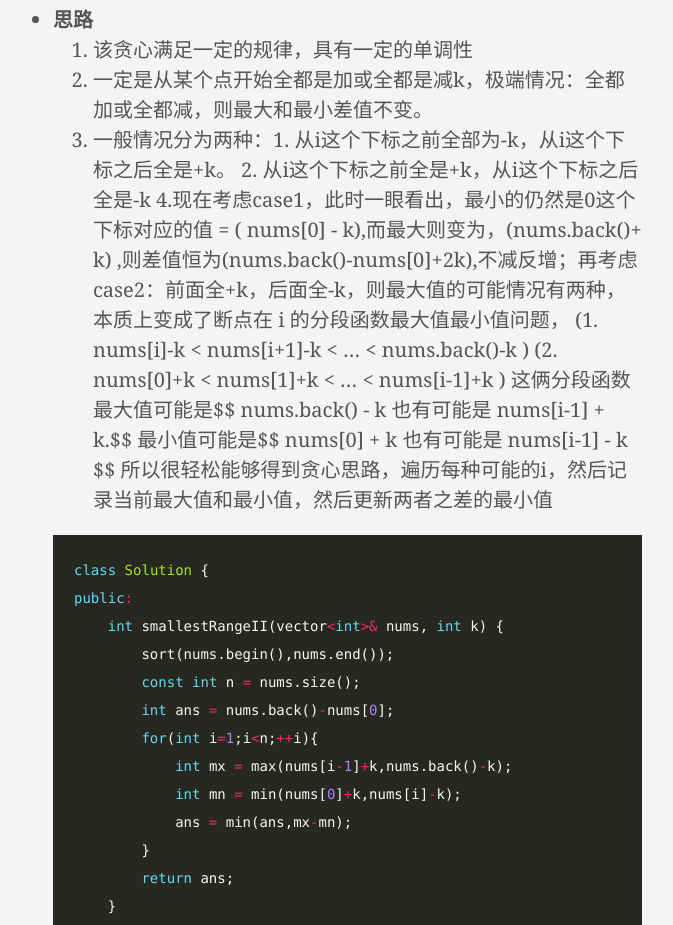
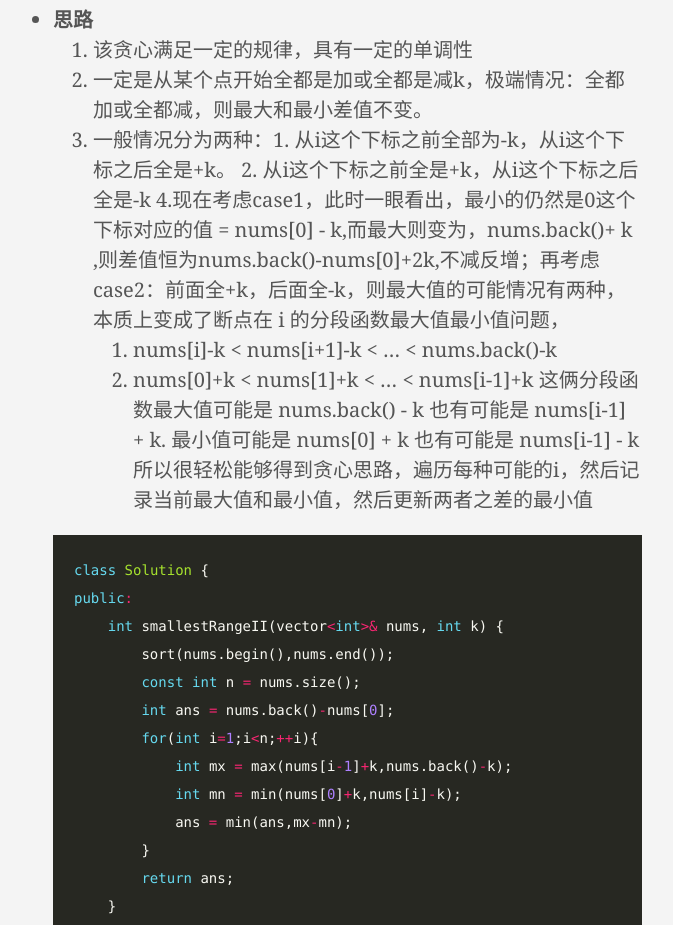
Before and after one commit to cucumberleo/cucumberleo.github.io, a plain HTML site: page post/greedy-algorithms/index.html in a window 1280 px wide. Shown: the part 3520-4445 px from the top of the page, without its empty margins (131-804 px from the left). Drawn offline with Linux system fonts and the light colour scheme.

Commit message:
我的blog

```diff
--- a/post/greedy-algorithms/index.html
+++ b/post/greedy-algorithms/index.html
@@ -128,7 +128,7 @@ int main()
   <meta itemprop="description" content="Greedy Algorithms 区间贪心问题（一般按先按左端点或者右端点排序） e.g:区间重复点问题，给定N个区间，然后选尽可能少的点，使得每个区间至少包含一个被选的点 思路：按右端点排序，每层吃线段最右边的端点，遍历过程中如果包含上一次选的点就pass。 #include&lt;bits/stdc&#43;&#43;.h&gt; using namespace std; const int N = 10010; struct node{ int l,r; bool operator&lt;(const node &amp;w){ return r&lt;w.r;//按右端点从小到大排序 } }range[N]; int n; void solve() { cin &gt;&gt; n; for(int i=0;i&lt;n;&#43;&#43;i){ int l,r; cin &gt;&gt; l &gt;&gt; r; range[i] = {l,r}; } int ed = -2e9,cnt = 0; sort(range,range&#43;n); for(int i=0;i&lt;n;&#43;&#43;i){ if(range[i].l&gt;ed) { &#43;&#43;cnt; ed = range[i].r; } } cout &lt;&lt; cnt &lt;&lt;endl; } int main() { solve(); return 0; } Huffman tree e.g:合并果子 合并n堆果子（每次合并两堆，消耗的体力为两堆重量和）求合并消耗的最小体力 本质上是一棵完全二叉树，每一个叶子节点到根节点的权值和为 路径长度*叶节点值 思路： 最小的两个点，深度一定最深，且可以互为兄弟。（小的东西让他累积的多，大的深度小就可以让全局最小） 核心思路就是每次选最小的两堆合并，然后合并成的一大堆果子入小根堆，继续合并 #include&lt;bits/stdc&#43;&#43;.h&gt; using namespace std; void solve() { int n; cin &gt;&gt; n; priority_queue&lt;int,vector&lt;int&gt;,greater&lt;int&gt; &gt;pq; while(n--){ int x; cin &gt;&gt; x; pq.push(x); } int ans = 0; while(pq.size()&gt;1){ int a = pq.top();pq.pop(); int b = pq.top();pq.pop(); ans &#43;= (a&#43;b); pq.push(a&#43;b); } cout &lt;&lt; ans &lt;&lt;endl; } int main() { ios_base::sync_with_stdio(false); cin.tie(0),cout.tie(0); solve(); return 0; } 有关Huffman tree的一些总结：">
   <meta itemprop="datePublished" content="2024-10-23T10:05:50+08:00">
   <meta itemprop="dateModified" content="2024-10-23T10:05:50+08:00">
-  <meta itemprop="wordCount" content="249">
+  <meta itemprop="wordCount" content="243">
   <meta name="twitter:card" content="summary">
   <meta name="twitter:title" content="Some Greedy Algorithms">
   <meta name="twitter:description" content="Greedy Algorithms 区间贪心问题（一般按先按左端点或者右端点排序） e.g:区间重复点问题，给定N个区间，然后选尽可能少的点，使得每个区间至少包含一个被选的点 思路：按右端点排序，每层吃线段最右边的端点，遍历过程中如果包含上一次选的点就pass。 #include&lt;bits/stdc&#43;&#43;.h&gt; using namespace std; const int N = 10010; struct node{ int l,r; bool operator&lt;(const node &amp;w){ return r&lt;w.r;//按右端点从小到大排序 } }range[N]; int n; void solve() { cin &gt;&gt; n; for(int i=0;i&lt;n;&#43;&#43;i){ int l,r; cin &gt;&gt; l &gt;&gt; r; range[i] = {l,r}; } int ed = -2e9,cnt = 0; sort(range,range&#43;n); for(int i=0;i&lt;n;&#43;&#43;i){ if(range[i].l&gt;ed) { &#43;&#43;cnt; ed = range[i].r; } } cout &lt;&lt; cnt &lt;&lt;endl; } int main() { solve(); return 0; } Huffman tree e.g:合并果子 合并n堆果子（每次合并两堆，消耗的体力为两堆重量和）求合并消耗的最小体力 本质上是一棵完全二叉树，每一个叶子节点到根节点的权值和为 路径长度*叶节点值 思路： 最小的两个点，深度一定最深，且可以互为兄弟。（小的东西让他累积的多，大的深度小就可以让全局最小） 核心思路就是每次选最小的两堆合并，然后合并成的一大堆果子入小根堆，继续合并 #include&lt;bits/stdc&#43;&#43;.h&gt; using namespace std; void solve() { int n; cin &gt;&gt; n; priority_queue&lt;int,vector&lt;int&gt;,greater&lt;int&gt; &gt;pq; while(n--){ int x; cin &gt;&gt; x; pq.push(x); } int ans = 0; while(pq.size()&gt;1){ int a = pq.top();pq.pop(); int b = pq.top();pq.pop(); ans &#43;= (a&#43;b); pq.push(a&#43;b); } cout &lt;&lt; ans &lt;&lt;endl; } int main() { ios_base::sync_with_stdio(false); cin.tie(0),cout.tie(0); solve(); return 0; } 有关Huffman tree的一些总结：">
@@ -336,12 +336,15 @@ e.g:合并果子 合并n堆果子（每次合并两堆，消耗的体力为两
 <li>该贪心满足一定的规律，具有一定的单调性</li>
 <li>一定是从某个点开始全都是加或全都是减k，极端情况：全都加或全都减，则最大和最小差值不变。</li>
 <li>一般情况分为两种：1. 从i这个下标之前全部为-k，从i这个下标之后全是+k。 2. 从i这个下标之前全是+k，从i这个下标之后全是-k
-4.现在考虑case1，此时一眼看出，最小的仍然是0这个下标对应的值 = ( nums[0] - k),而最大则变为，(nums.back()+ k) ,则差值恒为(nums.back()-nums[0]+2k),不减反增；再考虑case2：前面全+k，后面全-k，则最大值的可能情况有两种，本质上变成了断点在 i 的分段函数最大值最小值问题，
-(1. nums[i]-k &lt; nums[i+1]-k &lt; &hellip; &lt; nums.back()-k )
-(2. nums[0]+k &lt; nums[1]+k &lt; &hellip; &lt; nums[i-1]+k )
-这俩分段函数最大值可能是$$ nums.back() - k 也有可能是 nums[i-1] + k.$$
-最小值可能是$$ nums[0] + k 也有可能是 nums[i-1] - k $$
+4.现在考虑case1，此时一眼看出，最小的仍然是0这个下标对应的值 = nums[0] - k,而最大则变为，nums.back()+ k ,则差值恒为nums.back()-nums[0]+2k,不减反增；再考虑case2：前面全+k，后面全-k，则最大值的可能情况有两种，本质上变成了断点在 i 的分段函数最大值最小值问题，
+<ol>
+<li>nums[i]-k &lt; nums[i+1]-k &lt; &hellip; &lt; nums.back()-k</li>
+<li>nums[0]+k &lt; nums[1]+k &lt; &hellip; &lt; nums[i-1]+k
+这俩分段函数最大值可能是 nums.back() - k 也有可能是 nums[i-1] + k.
+最小值可能是 nums[0] + k 也有可能是 nums[i-1] - k<br>
 所以很轻松能够得到贪心思路，遍历每种可能的i，然后记录当前最大值和最小值，然后更新两者之差的最小值</li>
+</ol>
+</li>
 </ol>
 <div class="highlight"><pre tabindex="0" style="color:#f8f8f2;background-color:#272822;-moz-tab-size:4;-o-tab-size:4;tab-size:4;"><code class="language-cpp" data-lang="cpp"><span style="display:flex;"><span><span style="color:#66d9ef">class</span> <span style="color:#a6e22e">Solution</span> {
 </span></span><span style="display:flex;"><span><span style="color:#66d9ef">public</span><span style="color:#f92672">:</span>
```
